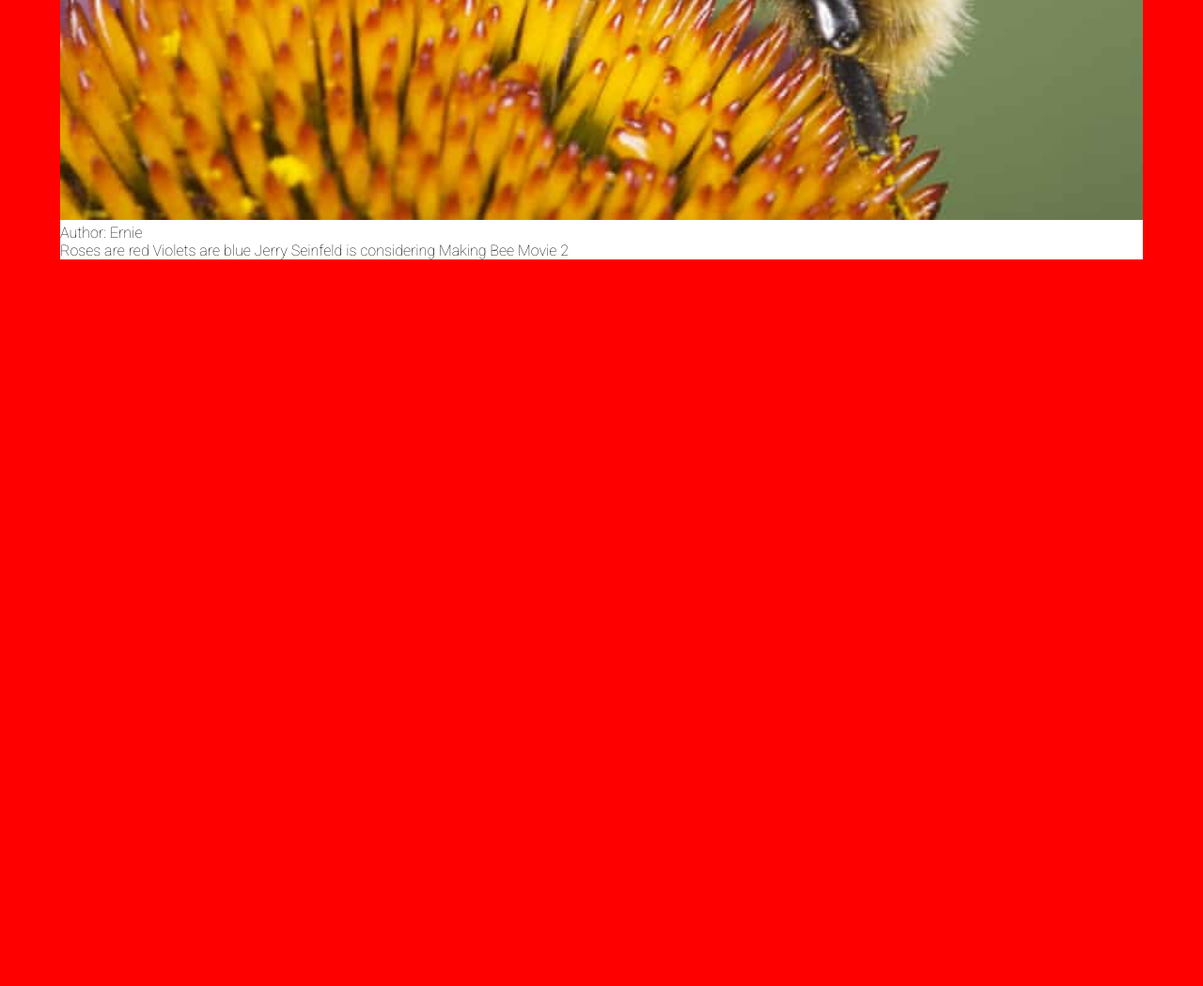
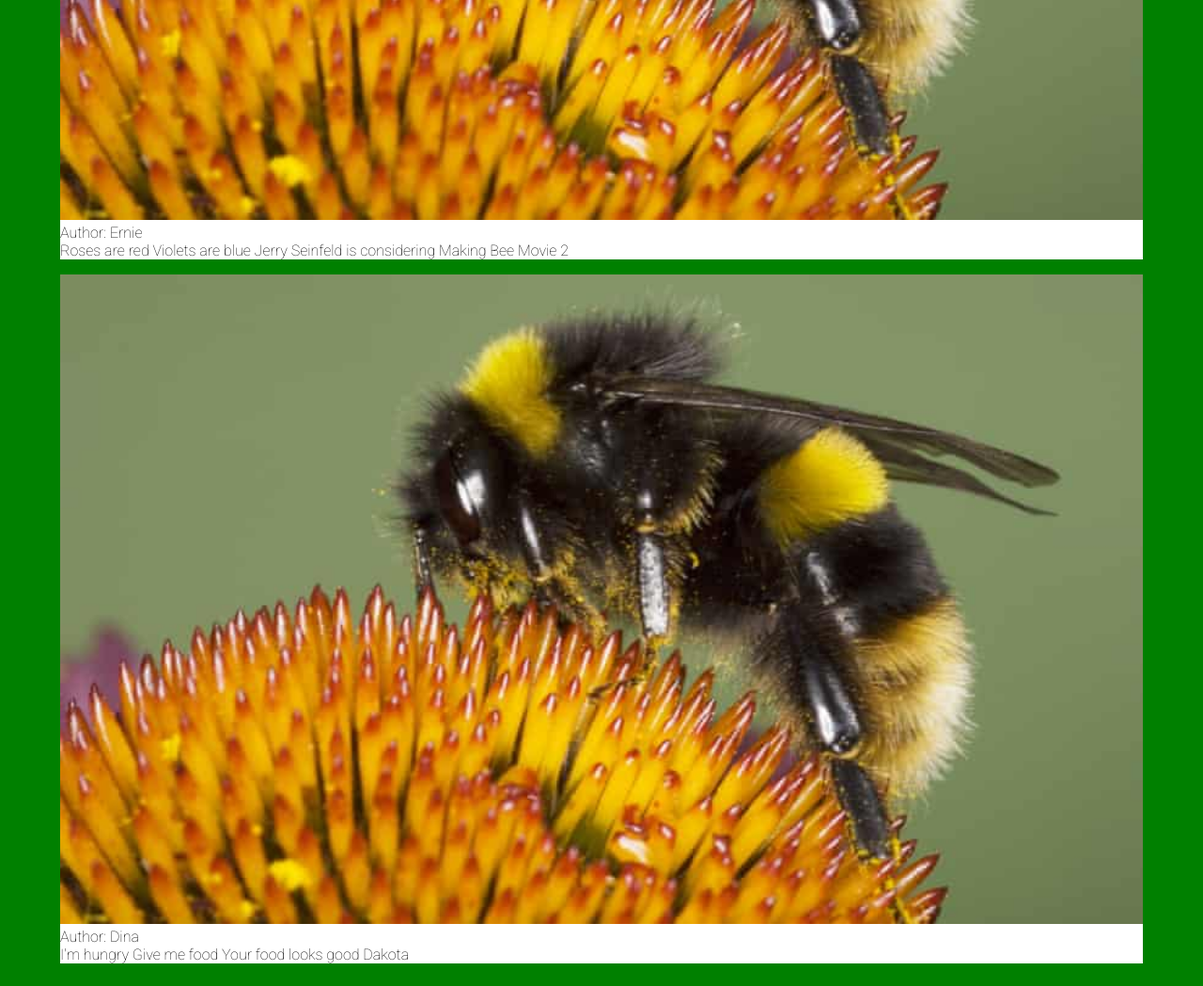
Before and after one commit to vnocturnus/git-flow, a plain HTML site: page lab-git-flow-starter-files/index.html in a window 1280 px wide. Shown: the part 2365-3414 px from the top of the page at 94% size. Before the commit the page ends 2665 px from the top, so only its background shows below. Drawn offline with Linux system fonts and the light colour scheme.

Commit message:
added dina's poem

```diff
--- a/lab-git-flow-starter-files/script.js
+++ b/lab-git-flow-starter-files/script.js
@@ -12,6 +12,11 @@ const poems = [
   {
     author: "Ernie",
     poem: "Roses are red \n Violets are blue \n Jerry Seinfeld is considering \n Making Bee Movie 2",
+    image: "bee.jpeg",
+  },
+  {
+    author: "Dina",
+    poem: "I'm hungry \n Give me food \n Your food looks good Dakota",
     image: "bee.jpeg",
   },
 ];
--- a/lab-git-flow-starter-files/styles.css
+++ b/lab-git-flow-starter-files/styles.css
@@ -6,7 +6,7 @@
 
 /* YOUR CODE HERE: Change the background-color property of the <body> tag to a different color of your choice. */
 body {
-  background-color: red;
+  background-color: green;
 }
 
 .page-header {
```
